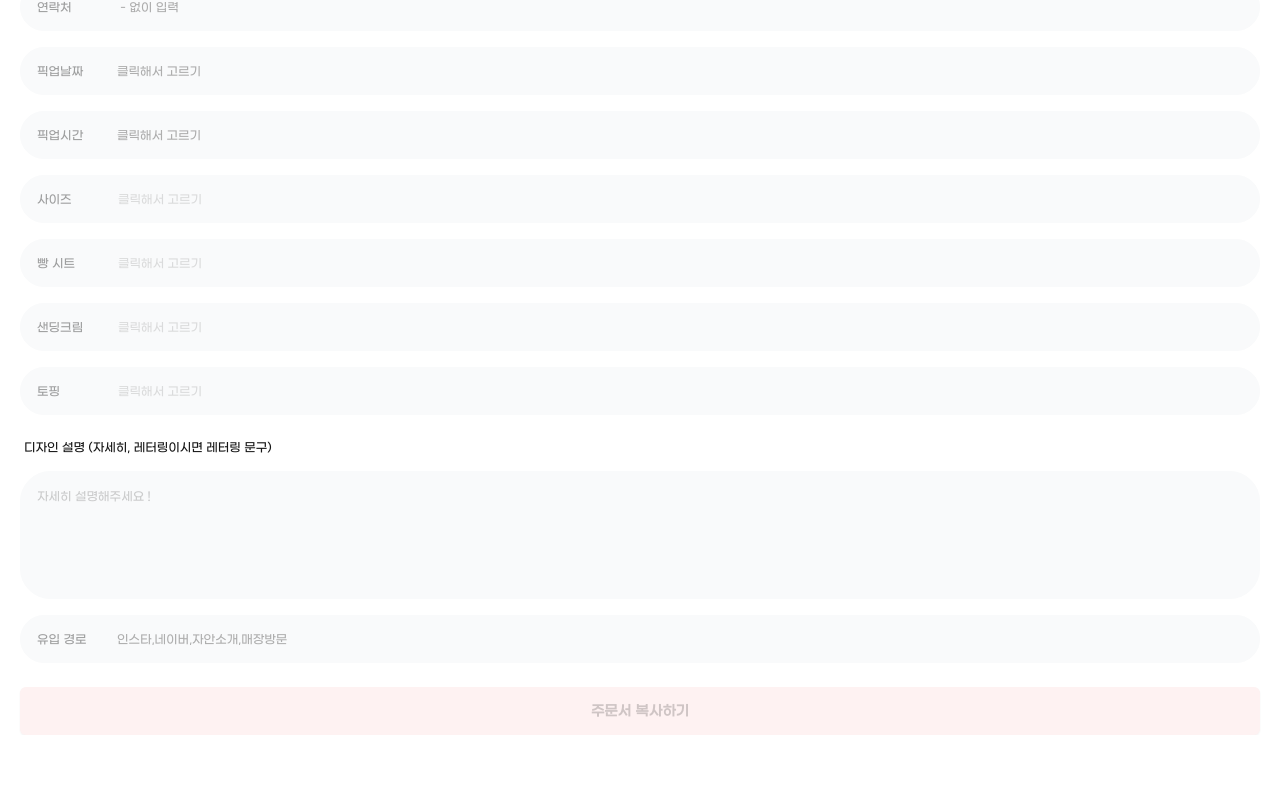
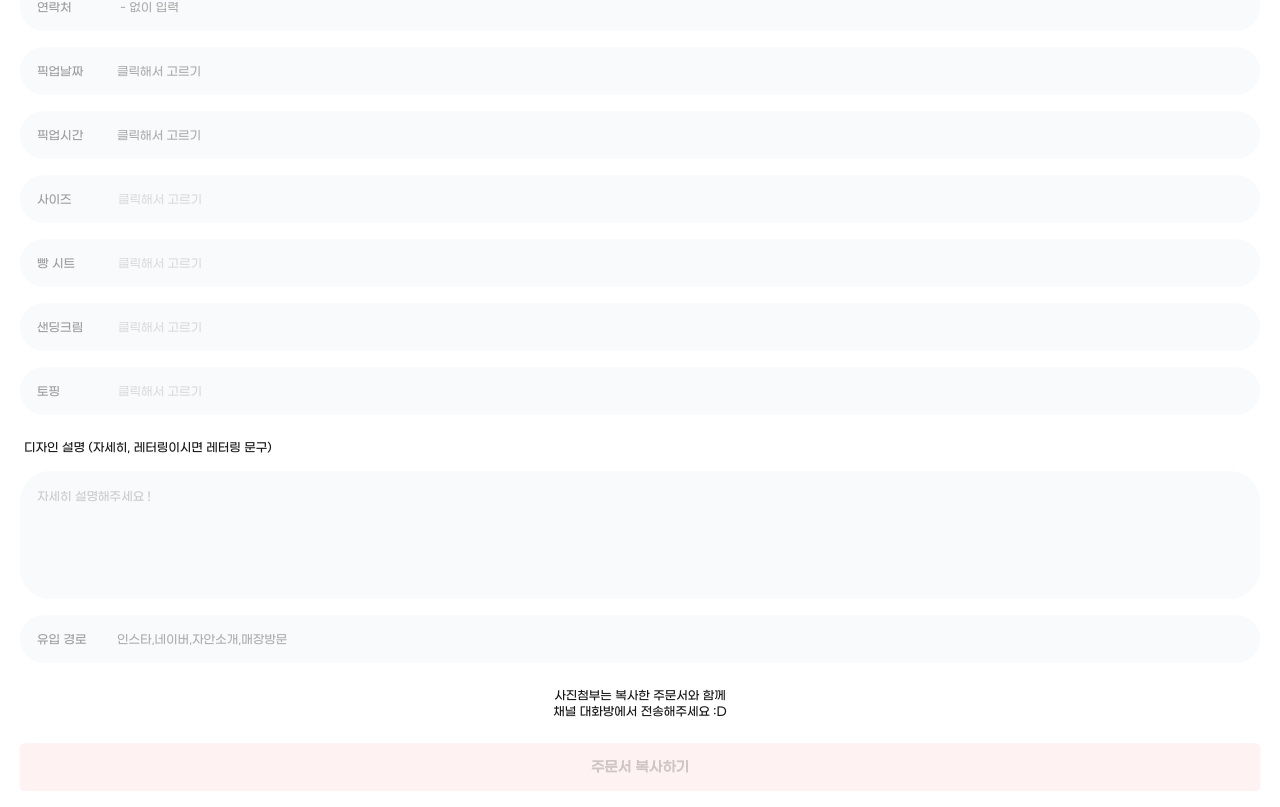
Before and after one commit to YiHyeongRae/form-maker, a React (Vite) app: page / in a window 1280 px wide. Shown: the part 473-1280 px from the top of the page. Before the commit the page ends 1224 px from the top, so only its background shows below. Built offline with nearby package versions, Linux system fonts and the light colour scheme.

Commit message:
feat: 안내문구 추가

```diff
--- a/src/App.tsx
+++ b/src/App.tsx
@@ -530,6 +530,11 @@ function App() {
           />
         </label>
 
+        <div className="mt-2 text-xs text-center">
+          사진첨부는 복사한 주문서와 함께
+          <br /> 채널 대화방에서 전송해주세요 :D
+        </div>
+
         <div className="flex w-full mt-2">
           <button
             type="button"
```
